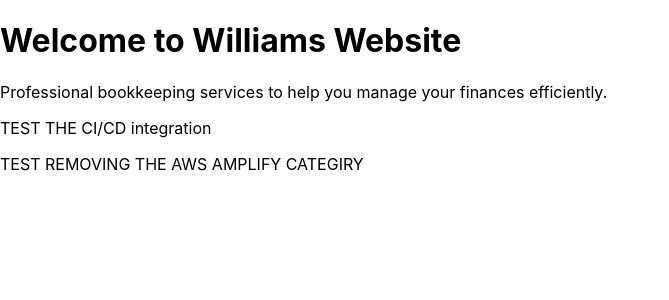
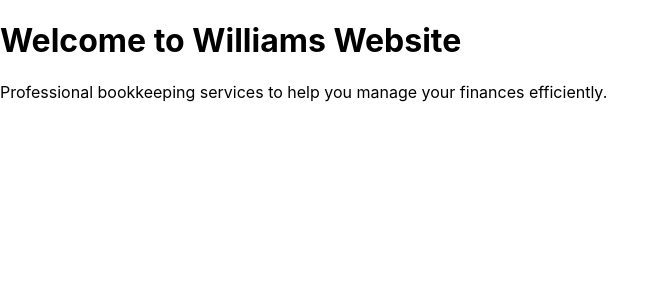
Before and after one commit to pAnderDev/wWebsite, a React (Create React App) app: page / in a window 1280 px wide. Shown: the top 300 px of the page, without its empty margins (0-669 px from the left). Built offline with nearby package versions, Linux system fonts and the light colour scheme.

Commit message:
modified:   src/components/Home.jsx

```diff
--- a/src/components/Home.jsx
+++ b/src/components/Home.jsx
@@ -5,8 +5,6 @@ const Home = () => {
     <div>
       <h1>Welcome to Williams Website</h1>
       <p>Professional bookkeeping services to help you manage your finances efficiently.</p>
-      <p>TEST THE CI/CD integration</p>
-      <p>TEST REMOVING THE AWS AMPLIFY CATEGIRY</p>
     </div>
   );
 };
```
